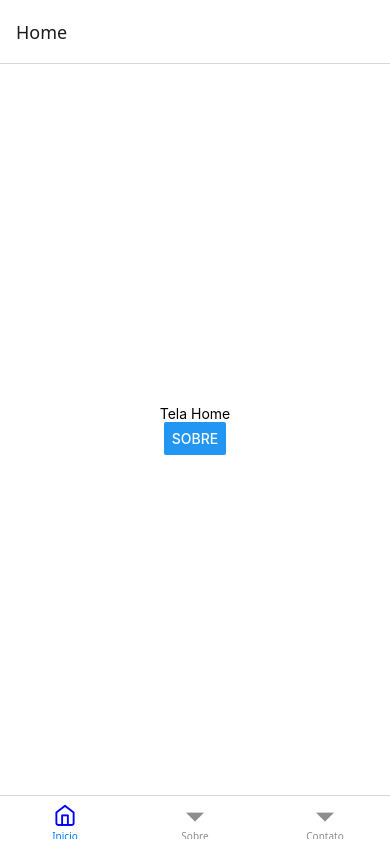
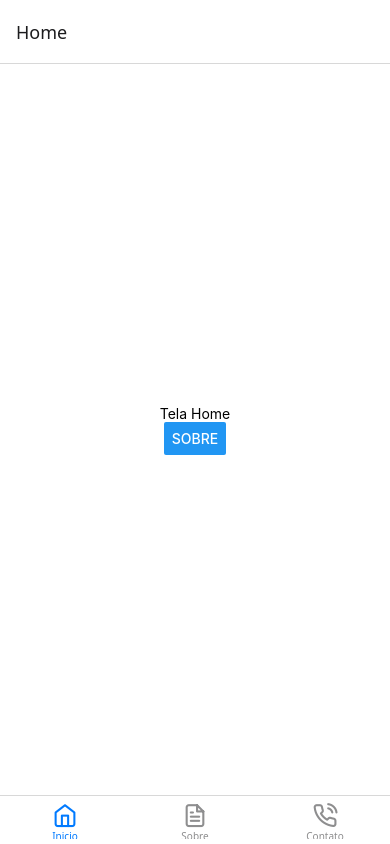
Before and after one commit to Wesleyleopoldo/at-navigation-react-native, a React Native app: screen / in a window 390 px wide. Built offline with nearby package versions, Linux system fonts and the light colour scheme.

Commit message:
dev: Novos icones no tab-bar e inseri parametros com cores e tamanho para o icone junto com o parametro de esconder a tab-bar em contato

```diff
--- a/src/App.tsx
+++ b/src/App.tsx
@@ -10,6 +10,8 @@ import Contato from './pages/Contato';
 
 const Tab = createBottomTabNavigator();
 
+// "#2196f3" 23
+
 export default function App() {
   return (
     <NavigationContainer>
@@ -20,20 +22,33 @@ export default function App() {
         component={Home}
 	      options={{
 	        tabBarLabel: "Inicio",
-	        tabBarIcon: () => {
-	          return <Feather name="home" color={"blue"} size={23} />
+	        tabBarIcon: ({color, size}) => {
+	          return <Feather name="home" color={color} size={size} />
 	        }
-	}}
+	      }}
         />
 
         <Tab.Screen
         name='Sobre'
         component={Sobre}
+        options={{
+          tabBarLabel: "Sobre",
+          tabBarIcon: ({color, size}) => {
+            return <Feather name="file-text" color={color} size={size}/>
+          }
+        }}
         />
 
         <Tab.Screen
         name='Contato'
         component={Contato}
+        options={{
+          tabBarLabel: "Contato",
+          tabBarStyle: { display: "none" },
+          tabBarIcon: ({color, size}) => {
+            return <Feather name="phone-call" color={color} size={size}/>
+          }
+        }}
         />
 
       </Tab.Navigator>
```
